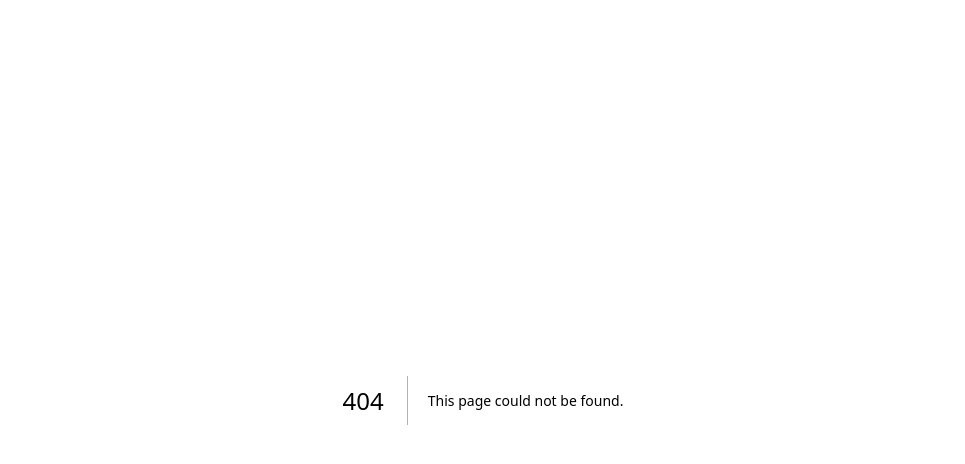
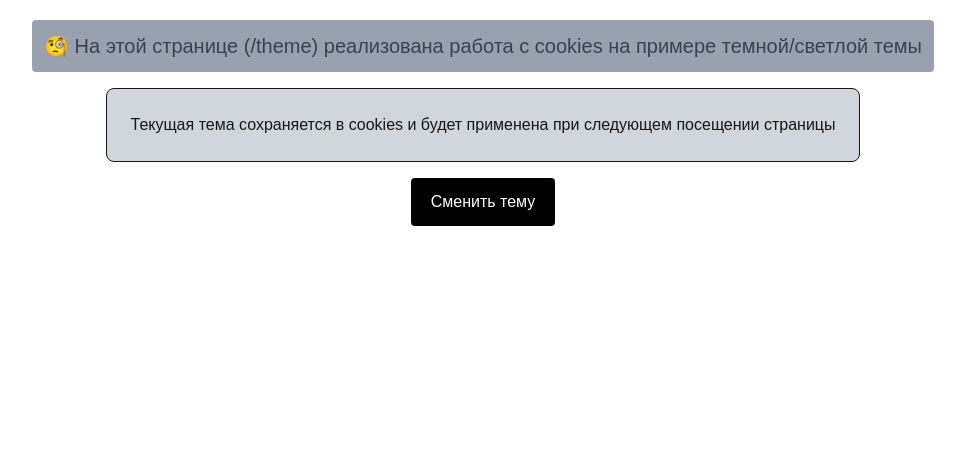
Before and after one commit to alex-zander-0403/next-route-handlers, a Next.js app: page /theme in a window 1280 px wide. Before the commit this address had no page. Shown: the top 464 px of the page, without its empty margins (157-1122 px from the left). Built offline with nearby package versions, Linux system fonts and the light colour scheme; no server answers.

Commit message:
theme switcher

```diff
--- /dev/null
+++ b/src/app/components/ThemeSwitcher/page.tsx
@@ -0,0 +1,39 @@
+"use client";
+import { useEffect, useState } from "react";
+
+//
+export function ThemeSwitcher() {
+  const [theme, setTheme] = useState("light");
+
+  const toggleTheme = async () => {
+    const newTheme = theme === "light" ? "dark" : "light";
+    try {
+      await fetch("/theme/api", {
+        method: "POST",
+        headers: { "Content-Type": "Application/json" },
+        body: JSON.stringify({ theme: newTheme }),
+      });
+    } catch (error) {
+      console.error("Не удалось установить цветовую тему", error);
+    }
+  };
+
+  useEffect(() => {
+    fetch("/theme/api")
+      .then((res) => res.json())
+      .then((data) => {
+        setTheme(data.theme);
+        document.documentElement.setAttribute("data-theme", data.theme);
+      });
+  }, []);
+
+  //
+  return (
+    <button
+      onClick={toggleTheme}
+      className="px-5 py-3 text-white rounded bg-black"
+    >
+      Сменить тему
+    </button>
+  );
+}
--- a/src/app/globals.css
+++ b/src/app/globals.css
@@ -24,3 +24,5 @@ body {
   color: var(--foreground);
   font-family: Arial, Helvetica, sans-serif;
 }
+
+@custom-variant dark (&:where([data-theme=dark], [data-theme=dark] *));
--- a/src/app/page.tsx
+++ b/src/app/page.tsx
@@ -95,7 +95,14 @@ export default function Home() {
         href="/users"
         className="px-5 py-2 cursor border border-blue-900 bg-blue-700"
       >
-        To Users
+        Users
+      </Link>
+
+      <Link
+        href="/theme"
+        className="px-5 py-2 cursor border border-blue-900 bg-blue-700"
+      >
+        Themes
       </Link>
 
       <ul className="flex flex-col p-5 gap-3 rounded bg-gray-600">
--- a/src/app/theme/route.ts
+++ b/src/app/theme/api/route.ts
@@ -3,7 +3,6 @@ import { cookies } from "next/headers";
 //
 export async function GET() {
   const cookieStore = cookies();
-
   const theme = (await cookieStore).get("theme")?.value || "light";
 
   return Response.json({ theme });
@@ -12,7 +11,6 @@ export async function GET() {
 //
 export async function POST(request: Request) {
   const cookieStore = cookies();
-
   const { theme } = await request.json();
   (await cookieStore).set("theme", theme);
 
--- /dev/null
+++ b/src/app/theme/page.tsx
@@ -0,0 +1,22 @@
+"use client";
+import { ThemeSwitcher } from "../components/ThemeSwitcher/page";
+
+//
+export default function ThemePage() {
+
+  return (
+    <div className="flex flex-col items-center mt-5 mx-10 gap-4">
+      <h1 className="p-3 text-xl rounded text-gray-700 bg-gray-400">
+        🧐 На этой странице (/theme) реализована работа с cookies на примере
+        темной/светлой темы
+      </h1>
+
+      <p className="p-6 border rounded-lg bg-gray-300 dark:bg-gray-700">
+        Текущая тема сохраняется в cookies и будет применена при следующем
+        посещении страницы
+      </p>
+
+      <ThemeSwitcher />
+    </div>
+  );
+}
```
